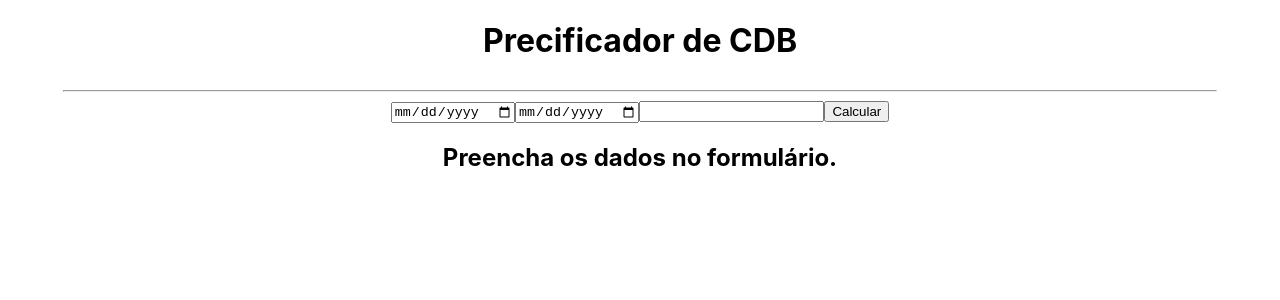
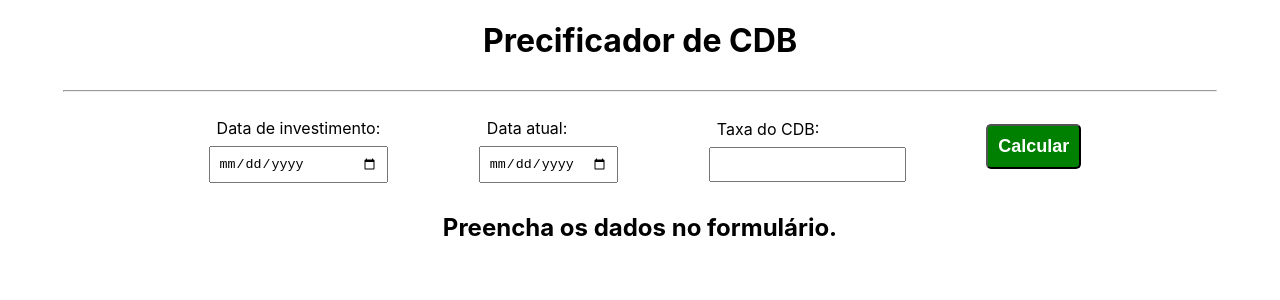
Before and after one commit to guidugaich/cdb-pricer-front, a React (Create React App) app: page / in a window 1280 px wide. Shown: the top 300 px of the page. Built offline with nearby package versions, Linux system fonts and the light colour scheme.

Commit message:
input form component

```diff
--- a/src/components/InputForm/index.jsx
+++ b/src/components/InputForm/index.jsx
@@ -1,14 +1,44 @@
-import React, { useContext } from 'react';
+import { useContext } from 'react';
 import Context from '../../context';
+
+import './style.css'
 
 export default function InputForm({ handleSubmit }) {
   const { setInvestmentDate, setCurrentDate, setCdbRate, setData } = useContext(Context)
 
   return (
     <form onSubmit={handleSubmit}>
-      <input type='date' onChange={(e) => setInvestmentDate(e.target.value)}></input>
-      <input type='date' onChange={(e) => setCurrentDate(e.target.value)}></input>
-      <input type='number' onChange={(e) => setCdbRate(e.target.value)}></input>
+      <div className='inputContainer'>
+        <label htmlFor="investmentDate">Data de investimento:</label>
+        <input
+          id='investmentDate'
+          required
+          type='date'
+          onChange={(e) => setInvestmentDate(e.target.value)}
+        />
+      </div>
+      <div className="inputContainer">
+        <label htmlFor="currentDate">Data atual:</label>
+        <input
+          id="currentDate"
+          required
+          type='date'
+          onChange={(e) => setCurrentDate(e.target.value)}
+        />
+
+      </div>
+
+      <div className="inputContainer">
+        <label htmlFor="cdbRate">Taxa do CDB:</label>
+        <input
+          id="cdbRate"
+          required
+          type='number'
+          step='0.01'
+          onChange={(e) => setCdbRate(e.target.value)}
+        />
+
+      </div>
 
       <button type='submit'>Calcular</button>
     </form>
--- /dev/null
+++ b/src/components/InputForm/style.css
@@ -0,0 +1,27 @@
+form {
+  width: 80vw;
+  display: flex;
+  justify-content: space-evenly;
+  align-items: center;
+  flex-wrap: wrap;
+}
+
+input, label {
+  padding: 8px;
+  display: block;
+}
+
+button {
+  background-color: green;
+  color: white;
+  border-radius: 5px;
+  padding: 10px;
+  font-weight: 900;
+  font-size: large;
+}
+
+.inputContainer {
+  display: flex;
+  flex-direction: column;
+  margin: 10px 10px;
+}
```
